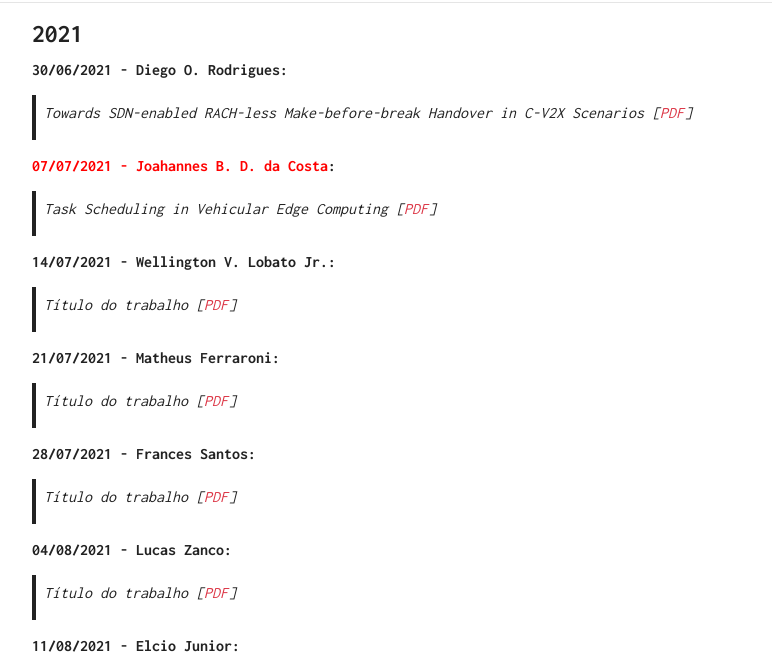
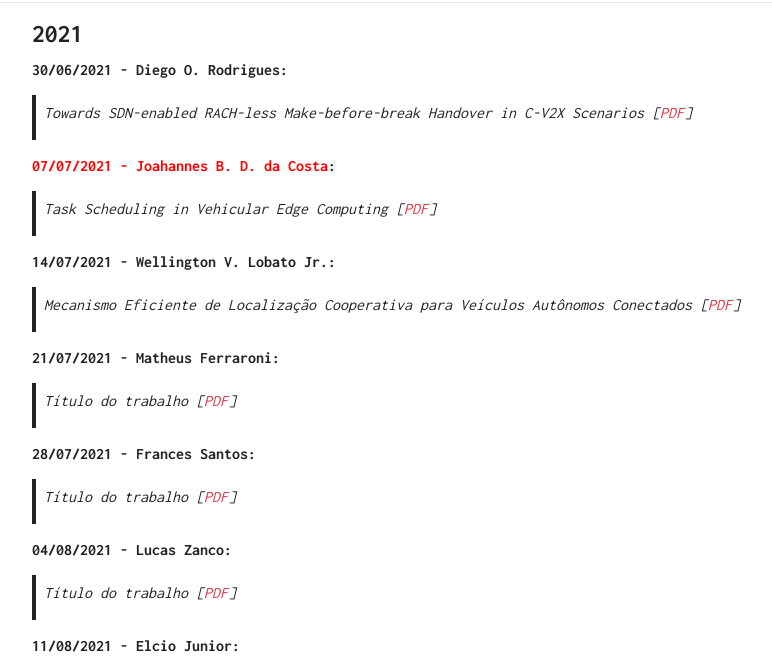
Before and after one commit to joahannes/reunioes, a plain HTML site: page index.html in a window 1280 px wide. Shown: the part 110-778 px from the top of the page, without its empty margins (248-1020 px from the left). Drawn offline with nearby package versions, Linux system fonts and the light colour scheme.

Commit message:
atualização Wellington

```diff
--- a/index.html
+++ b/index.html
@@ -65,7 +65,7 @@ C-V2X Scenarios [<a href="https://docs.google.com/presentation/d/1huaSykjTOtFK5d
 <!-- INICIO DO BLOCO -->
 <p><strong>14/07/2021 - Wellington V. Lobato Jr.:</strong></p>
 <blockquote>
-<p>Título do trabalho [<a href="#">PDF</a>]</p>
+<p>Mecanismo Eficiente de Localização Cooperativa para Veículos Autônomos Conectados [<a href="#">PDF</a>]</p>
 </blockquote>
 <!-- FINAL DO BLOCO -->
 
```
